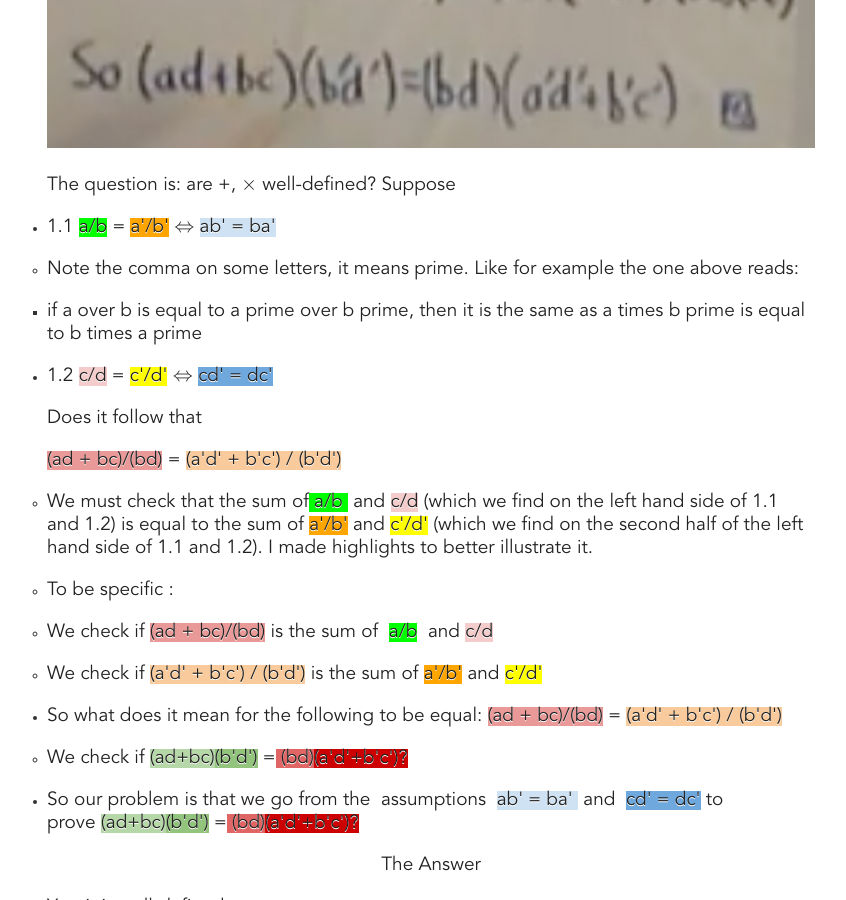
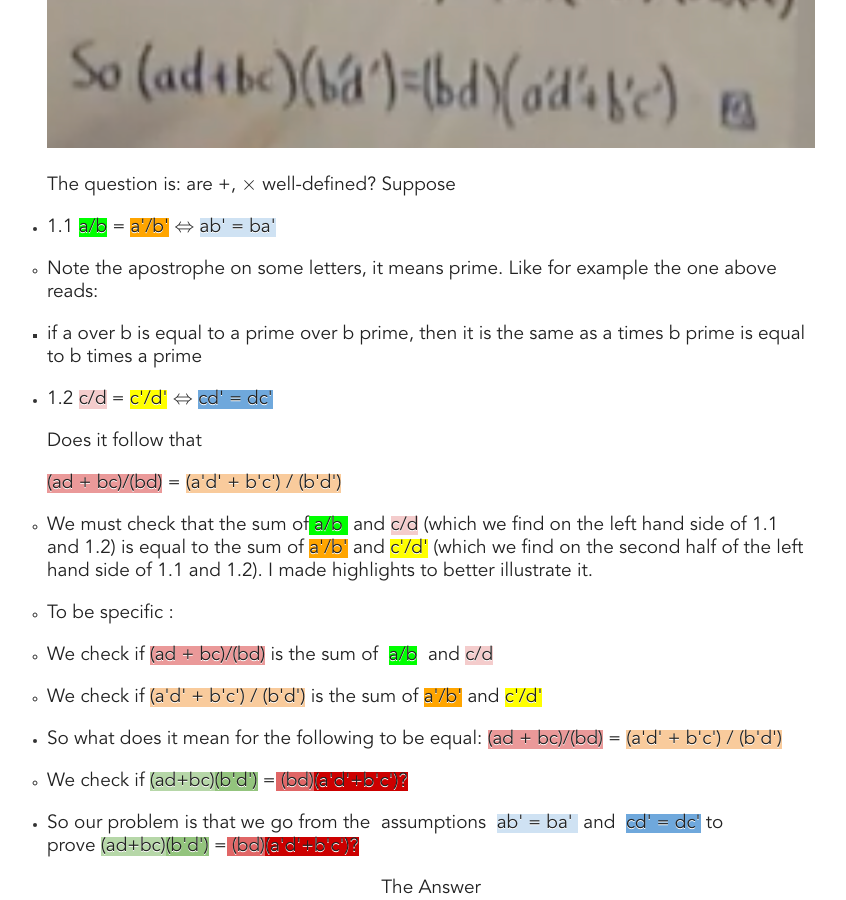
Before and after one commit to jpamata/jpamata.github.io, a Jekyll site: the page built from _posts/2021-01-26-mf-010.md, in a window 1280 px wide and 900 px high, scrolled down 3866 px. Shown: the whole window, without its empty margins (209-1055 px from the left). Built offline with Jekyll 4.4.1, drawn with Linux system fonts in a browser that asks for light colours; formulas are drawn with MathJax 3; comment, search, counter and statistics services are not loaded.

Commit message:
Update 2021-01-26-mf-010.md

```diff
--- a/_posts/2021-01-26-mf-010.md
+++ b/_posts/2021-01-26-mf-010.md
@@ -93,7 +93,7 @@ To review:
 <ul>
   <li><p>1.1 <span style="background-color: lime;">a/b</span> = <span style="background-color: orange;">a'/b'</span> \(\Leftrightarrow\) <span style="background-color: #cfe2f3;">ab' = ba'</span></p></li>
   <ul>
-    <li><p>Note the comma on some letters, it means prime. Like for example the one above reads:</p></li>
+    <li><p>Note the apostrophe on some letters, it means prime. Like for example the one above reads:</p></li>
     <ul>
       <li><p>if a over b is equal to a prime over b prime, then it is the same as a times b prime is equal to b times a prime</p></li>
     </ul>
```
